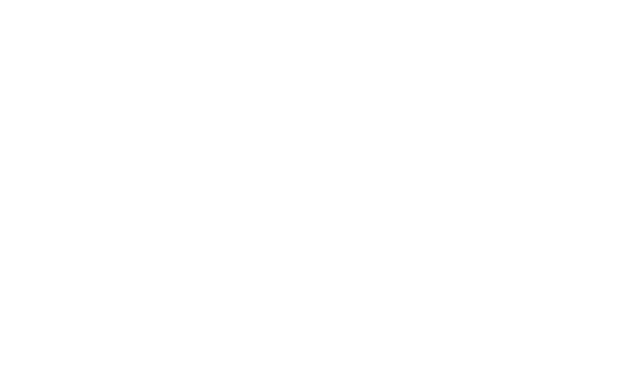
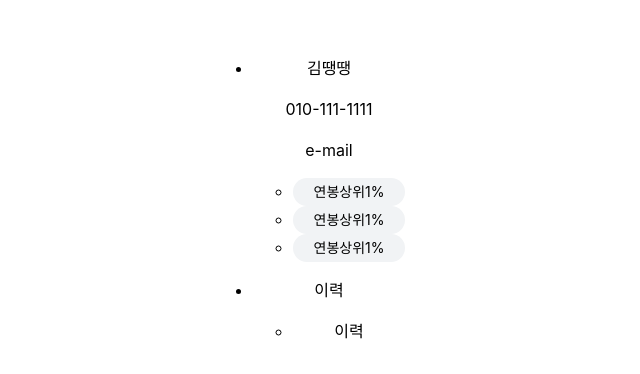
Before and after one commit to heoh06/freehaeyo, a React (Vite) app in the folder freehaeyo/: page /userinfo in a window 1280 px wide. Before the commit this address had no page. Shown: the part 200-574 px from the top of the page, without its empty margins (331-971 px from the left). Built offline with nearby package versions, Linux system fonts and the light colour scheme.

Commit message:
feat:타유저 페이지 마크업 완료

```diff
--- a/freehaeyo/src/App.jsx
+++ b/freehaeyo/src/App.jsx
@@ -13,6 +13,7 @@ import ChangeCompanyInfo from './Pages/ChangeCompanyInfo';
 import NameCardList from './Pages/NameCardList';
 import CreateHire from './Pages/CreateHire';
 import Developer from './Pages/Developer';
+import UserInfo from './Pages/UserInfo';
 
 import { BrowserRouter, Route, Routes } from 'react-router-dom';
 
@@ -34,6 +35,7 @@ function App() {
         <Route path="/namecardlist" element={<NameCardList/>}></Route>
         <Route path="/createhire" element={<CreateHire/>}></Route>
         <Route path="/developer" element={<Developer/>}></Route>
+        <Route path="/userinfo" element={<UserInfo/>}></Route>
       </Routes>
     </BrowserRouter>
   )
--- /dev/null
+++ b/freehaeyo/src/Pages/UserInfo.jsx
@@ -0,0 +1,25 @@
+import NameCard from "../Components/Common/NameCard";
+
+function UserInfo(){
+    return(
+        <>
+            <div>
+                <main>
+                    <ul>
+                        <NameCard/>
+                        <li>
+                            <div>
+                                <p>이력</p>
+                                <ul>
+                                    <li>이력</li>
+                                </ul>
+                            </div>
+                        </li>
+                    </ul>
+                </main>
+            </div>
+        </>
+    )
+}
+
+export default UserInfo;
```
